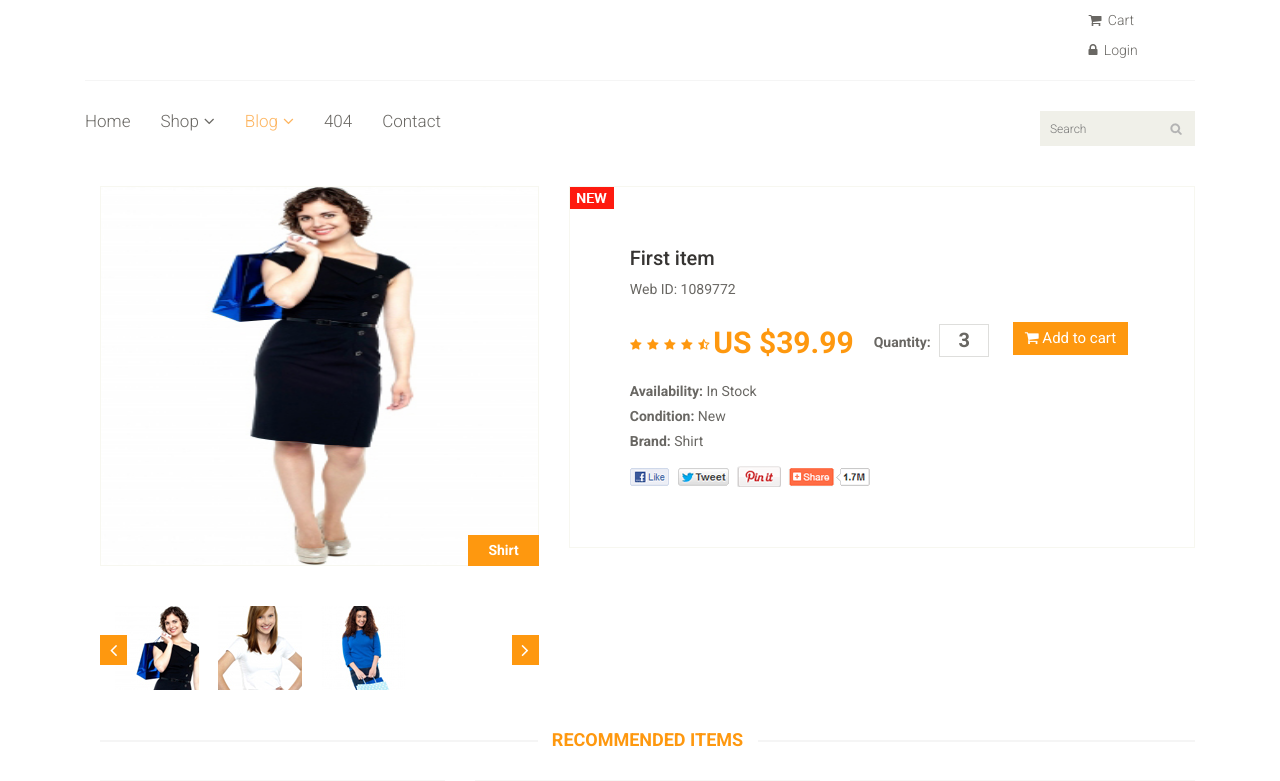
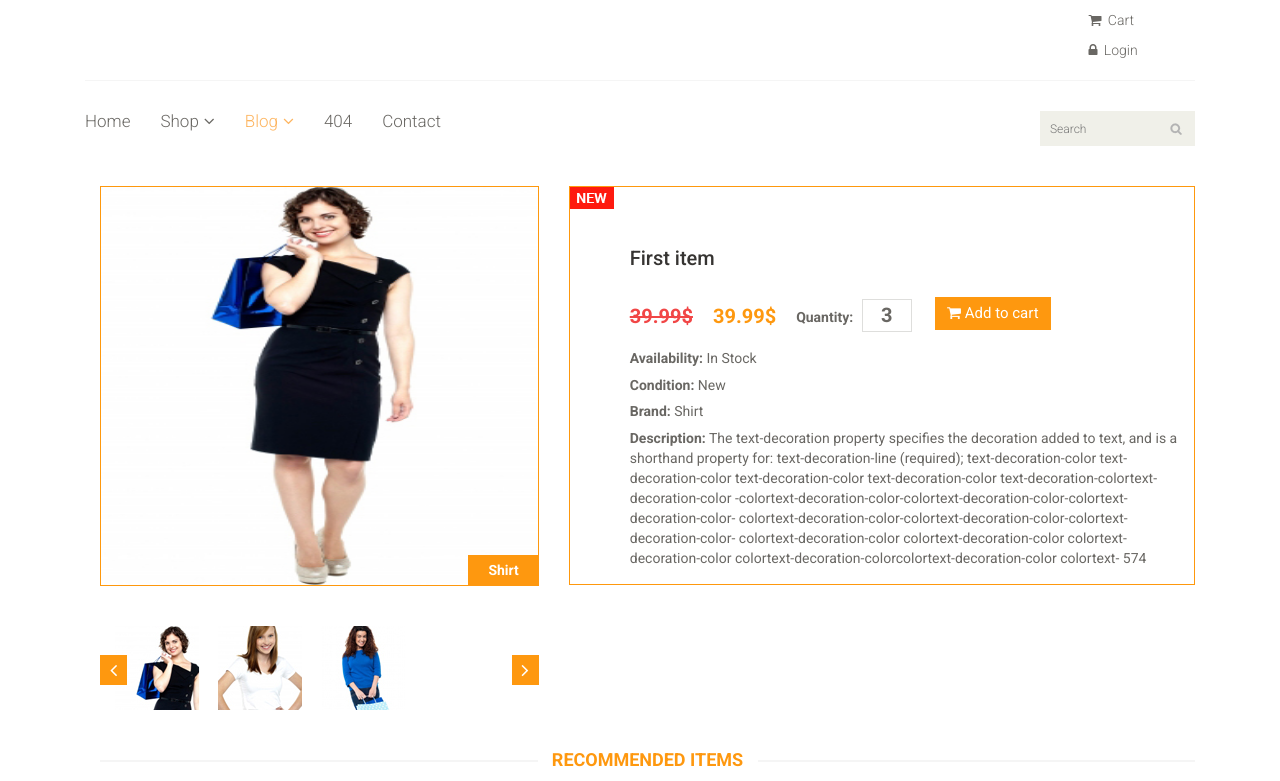
Before and after one commit to SaberHardy/ecommerce_shopping, a Django app: a page that uses templates/eshop_app/product-details.html in a window 1280 px wide. Shown: the part 290-1071 px from the top of the page. Run offline with Django 4.2, Linux system fonts and the light colour scheme; data comes from the database, SQL or seed files in the repository.

Commit message:
add style detail html

```diff
--- a/static/css/main.css
+++ b/static/css/main.css
@@ -274,7 +274,7 @@ a#scrollUp i {
     background-color: #fff;
 }
 
-.nav.navbar-nav>li:hover>ul.sub-menu {
+.nav.navbar-nav > li:hover > ul.sub-menu {
     display: block;
     -webkit-animation: fadeInUp 400ms;
     animation: fadeInUp 400ms;
@@ -1156,8 +1156,8 @@ h2.title {
 }
 
 .view-product img {
-    border: 1px solid #F7F7F0;
-    height: 380px;
+    border: 1px solid #fe980d;
+    height: 400px;
     width: 100%;
 }
 
@@ -1200,9 +1200,9 @@ h2.title {
 }
 
 .product-information {
-    border: 1px solid #F7F7F0;
+    border: 1px solid #fe980d;
     overflow: hidden;
-    padding-bottom: 60px;
+    padding-bottom: 10px;
     padding-left: 60px;
     padding-top: 60px;
     position: relative;
@@ -1224,7 +1224,7 @@ h2.title {
 .product-information p {
     color: #696763;
     font-family: 'Roboto', sans-serif;
-    margin-bottom: 5px;
+    margin-bottom: 6.5px;
 }
 
 .product-information span {
@@ -1233,14 +1233,19 @@ h2.title {
     margin-top: 18px;
 }
 
+.product-information span .line-throw {
+    text-decoration: line-through;
+    color: #f14646;
+}
+
 .product-information span span {
     color: #FE980F;
     float: left;
     font-family: 'Roboto', sans-serif;
-    font-size: 30px;
+    font-size: 20px;
     font-weight: 700;
     margin-right: 20px;
-    margin-top: 0px;
+    margin-top: 5px;
 }
 
 .product-information span input {
--- a/templates/eshop_app/product-details.html
+++ b/templates/eshop_app/product-details.html
@@ -48,10 +48,9 @@
                             <div class="product-information"><!--/product-information-->
                                 <img src="{% static 'images/product-details/new.jpg' %}" class="newarrival" alt=""/>
                                 <h2>{{ object.title|capfirst }}</h2>
-                                <p>Web ID: 1089772</p>
-                                <img src="{% static 'images/product-details/rating.png' %}" alt=""/>
                                 <span>
-									<span>US ${{ object.price }}</span>
+									<span class="line-throw">{{ object.price }}$</span>
+									<span>{{ object.price }}$</span>
 									<label>Quantity:</label>
 									<input type="text" value="3"/>
 									<button type="button" class="btn btn-fefault cart">
@@ -62,9 +61,16 @@
                                 <p><b>Availability:</b> In Stock</p>
                                 <p><b>Condition:</b> New</p>
                                 <p><b>Brand:</b> {{ object.get_category_display }}</p>
-                                <a href=""><img src="{% static 'images/product-details/share.png' %}"
-                                                class="share img-responsive"
-                                                alt=""/></a>
+                                <p><b>Description:</b> The text-decoration property specifies the decoration added to
+                                    text, and is a shorthand property for: text-decoration-line (required);
+                                    text-decoration-color text-decoration-color text-decoration-color
+                                    text-decoration-color
+                                    text-decoration-colortext-decoration-color
+                                    -colortext-decoration-color-colortext-decoration-color-colortext-decoration-color-
+                                    colortext-decoration-color-colortext-decoration-color-colortext-decoration-color-
+                                    colortext-decoration-color colortext-decoration-color colortext-decoration-color
+                                    colortext-decoration-colorcolortext-decoration-color colortext- 574
+                                </p>
                             </div><!--/product-information-->
                         </div>
                     </div><!--/product-details-->
```
